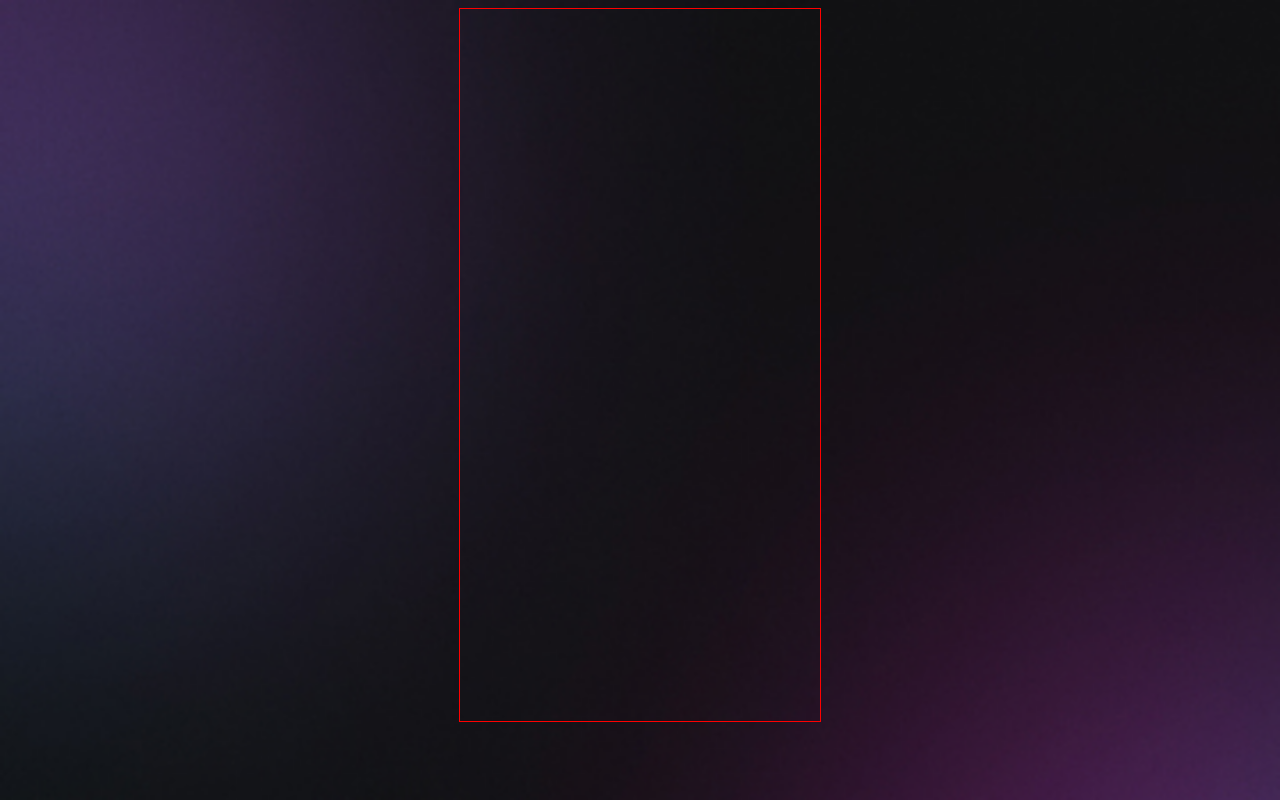
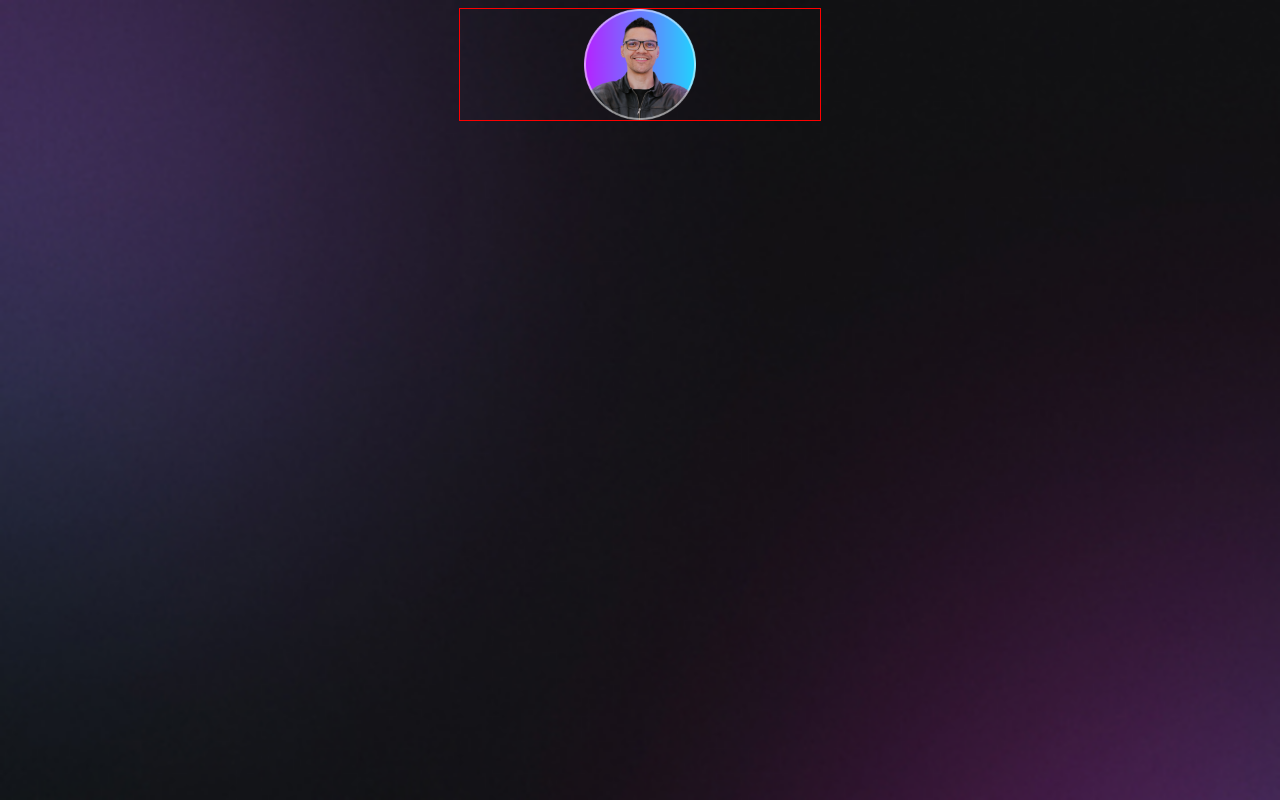
Before and after one commit to italogax/LinkME, a plain HTML site: page index.html in a window 1280 px wide. Drawn offline with Linux system fonts and the light colour scheme.

Commit message:
Adcionando imagem de perfil, modelando posição e tamanho.

```diff
--- a/index.html
+++ b/index.html
@@ -9,7 +9,12 @@
 </head>
 <body>
 
-    <div id="container"></div>
+    <div id="container">
+        <div id="profile">
+            <img src="assets\avatar.png" alt="Foto de perfil, pessoa sorrindo utilizando ocuolos e camisa preta
+            e fundo azul.">
+        </div>
+    </div>
 
 
 </body>
--- a/style.css
+++ b/style.css
@@ -8,7 +8,12 @@ body {
 
 #container {
     width: 360px;
-    height: 712px;
     border: 1px solid red;
     margin: auto;
 }
+
+#profile img{
+    display: block;
+    width: 112px;
+    margin: auto;
+}
```
